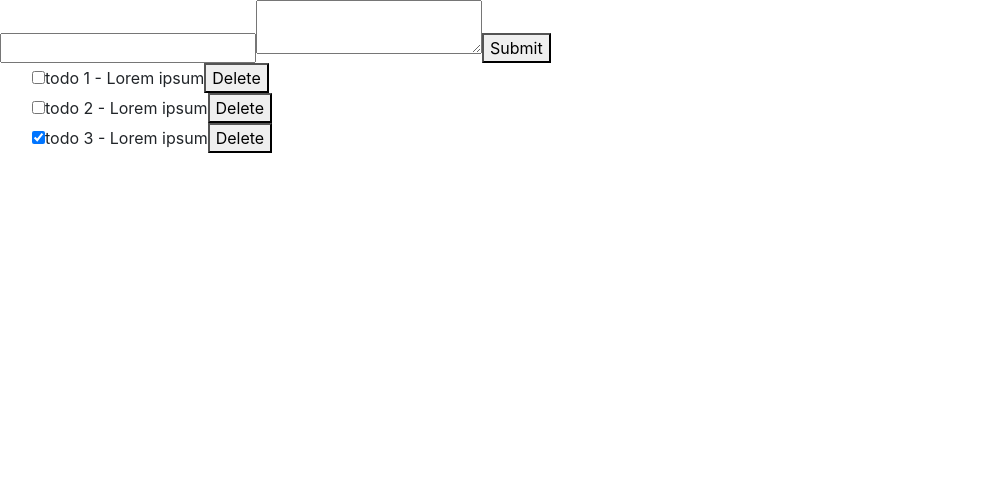
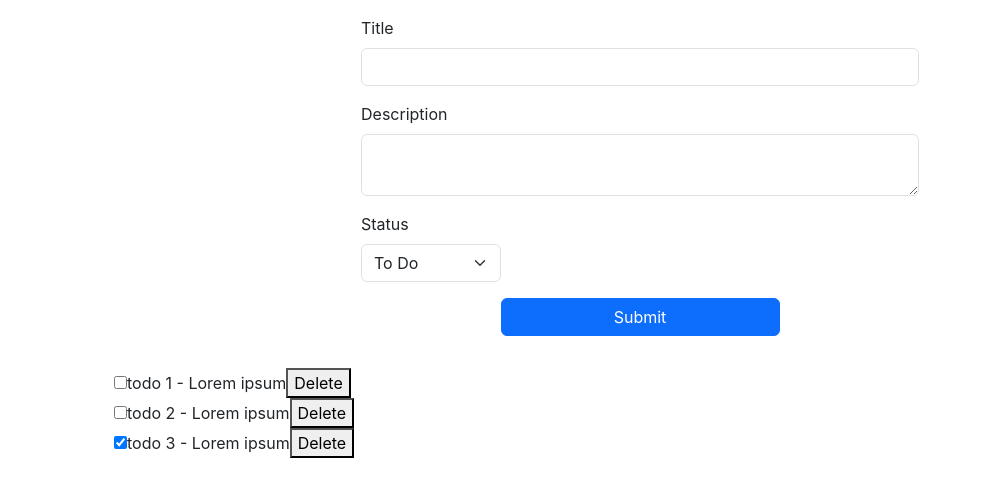
Before and after one commit to Nikhil-18/django-react-todo-app, a React (Create React App) app in the folder frontend/: page / in a window 1280 px wide. Shown: the top 496 px of the page, without its empty margins (0-982 px from the left). Built offline with nearby package versions, Linux system fonts and the light colour scheme.

Commit message:
Redesign with bootstrap; add status

```diff
--- a/frontend/src/App.js
+++ b/frontend/src/App.js
@@ -31,7 +31,7 @@ function App() {
   };
 
   return (
-    <div className="App">
+    <div className="container">
       <NewTodo handleAddTodo={handleAddTodo} />
       <TodoList
         todoList={todoList}
--- a/frontend/src/components/NewTodo.js
+++ b/frontend/src/components/NewTodo.js
@@ -5,6 +5,7 @@ const NewTodo = ({ handleAddTodo }) => {
   const [formData, setFormData] = useState({
     title: "",
     description: "",
+    status: "To Do",
   });
 
   const handleFormChange = (e) => {
@@ -14,24 +15,65 @@ const NewTodo = ({ handleAddTodo }) => {
 
   const handleFormSubmit = (e) => {
     e.preventDefault();
-    handleAddTodo(formData)
+    handleAddTodo(formData);
   };
 
   return (
+    <div className="col col-md-6 mx-auto my-3">
       <form onSubmit={handleFormSubmit}>
+        <div class="mb-3">
+          <label for="titleInput" class="form-label">
+            Title
+          </label>
           <input
             name="title"
             type="text"
             value={formData.title}
             onChange={handleFormChange}
+            required
+            class="form-control"
+            id="titleInput"
           />
+        </div>
+        <div class="mb-3">
+          <label for="descInput" class="form-label">
+            Description
+          </label>
           <textarea
             name="description"
             value={formData.description}
             onChange={handleFormChange}
+            class="form-control"
+            id="descInput"
           />
-      <button type="submit">Submit</button>
+        </div>
+        <div class="col-md-3">
+          <label for="validationCustom04" class="form-label">
+            Status
+          </label>
+          <select
+            name="status"
+            class="form-select"
+            onChange={handleFormChange}
+            id="validationCustom04"
+            required
+          >
+            <option selected value="To Do">
+              To Do
+            </option>
+            <option value="In Progress">In Progress</option>
+            <option value="Done">Done</option>
+          </select>
+          <div class="invalid-feedback">Please select a valid state.</div>
+        </div>
+
+        <div class="d-grid gap-2 col-6 mx-auto">
+          <button type="submit" class="btn btn-primary my-3">
+            Submit
+          </button>
+        </div>
       </form>
+    </div>
   );
 };
 
```
Lines whose indentation alone changed are shown as unchanged.
